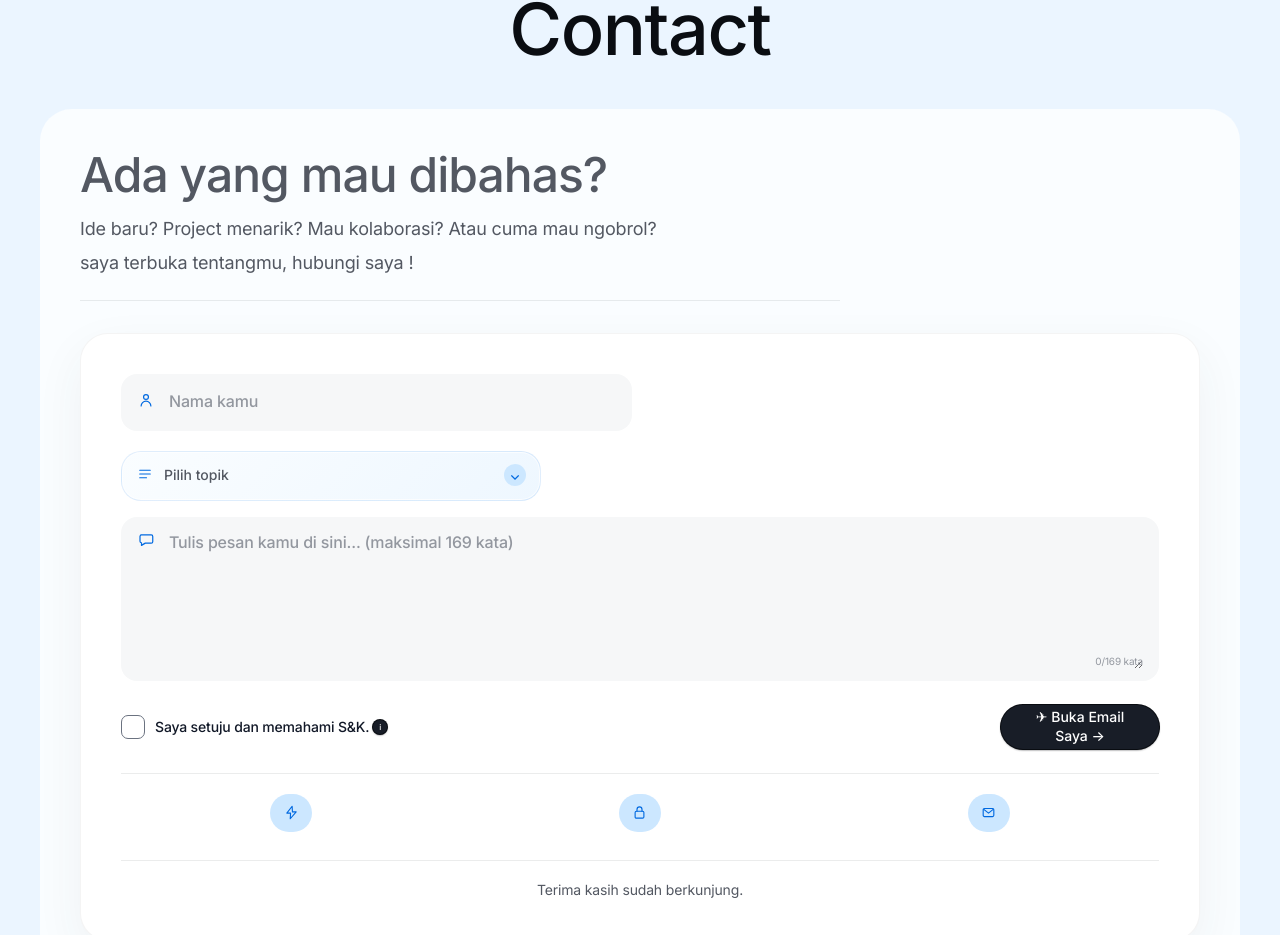
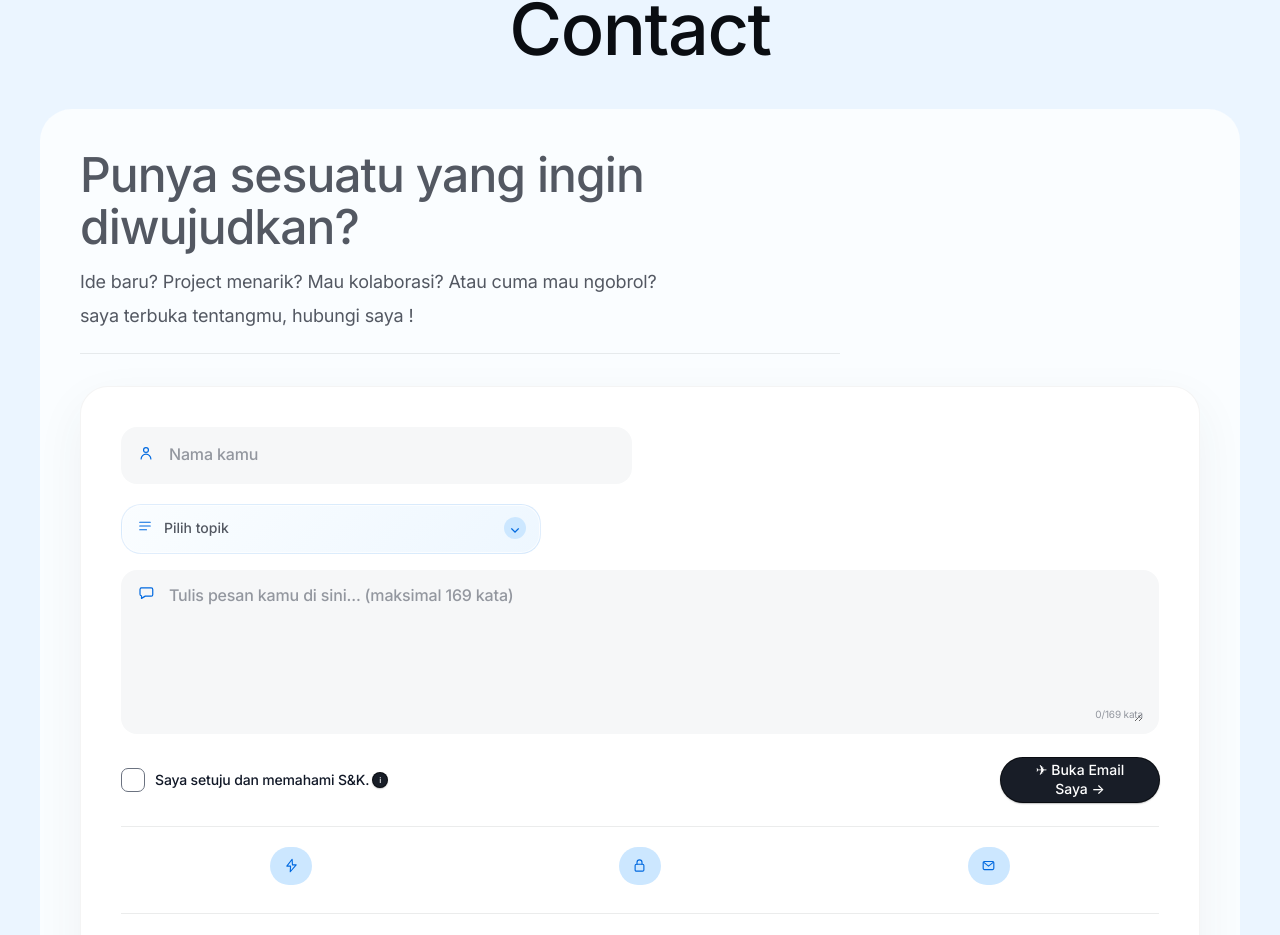
Before and after one commit to LionerHakim/JRHs, a React (Vite) app: page / in a window 1280 px wide. Shown: the part 4859-5794 px from the top of the page. Built offline with nearby package versions, Linux system fonts and the light colour scheme.

Commit message:
Update contact headline

```diff
--- a/src/main.tsx
+++ b/src/main.tsx
@@ -524,7 +524,7 @@ ${name.trim()}`)
 
           <div className="contact-card">
             <div className="contact-intro">
-              <p className="contact-question">Ada yang mau dibahas?</p>
+              <p className="contact-question">Punya sesuatu yang ingin diwujudkan?</p>
               <p className="contact-answer">Ide baru? Project menarik? Mau kolaborasi? Atau cuma mau ngobrol?</p>
               <p className="contact-note">saya terbuka tentangmu, hubungi saya !</p>
             </div>
```
